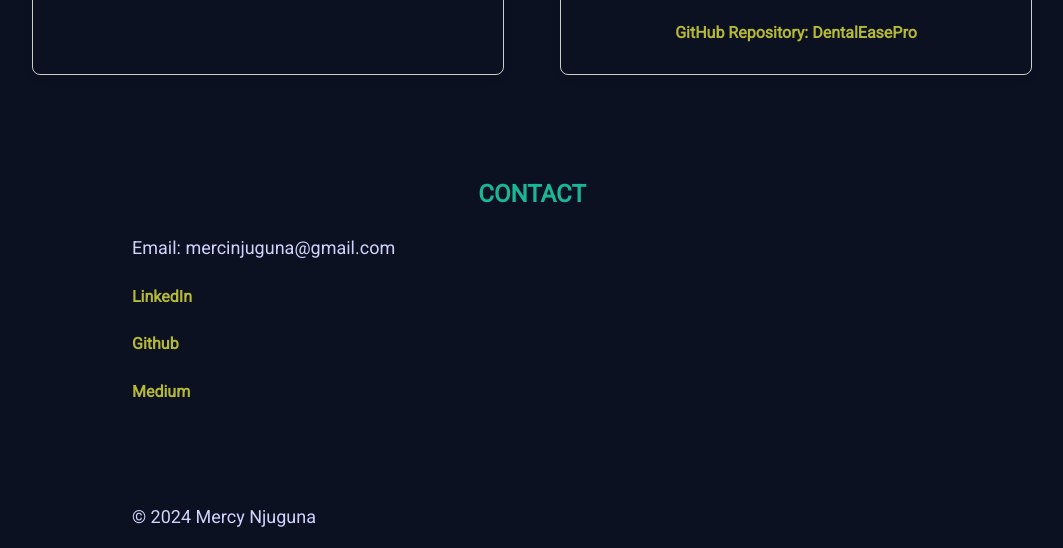
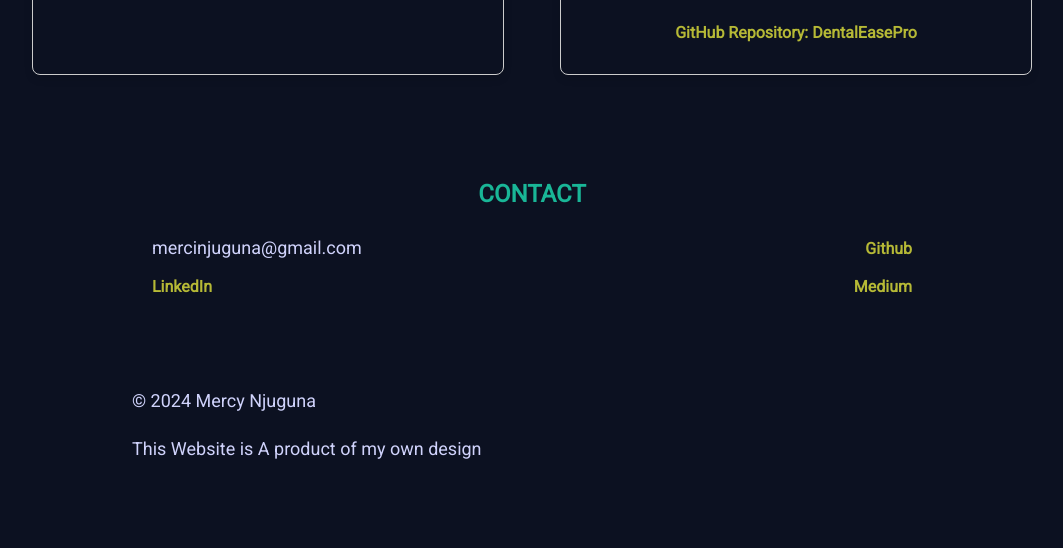
Before and after one commit to MercyNJ/tech-portfolio, a Flask app: page / in a window 1280 px wide. Shown: the part 3804-4352 px from the top of the page, without its empty margins (108-1171 px from the left). After the commit the page ends 4263 px from the top, so only its background shows below. Run offline with Flask 3, Linux system fonts and the light colour scheme.

Commit message:
stled the contacts section

```diff
--- a/static/style.css
+++ b/static/style.css
@@ -253,3 +253,44 @@
     font-weight: bold;
     filter: brightness(130%);
 }
+
+/*Contact section */
+
+.contact-links {
+    display: flex;
+    justify-content: space-around;
+}
+
+.left-links, .right-links {
+    width: 45%;
+}
+
+.left-links {
+    text-align: left;
+}
+
+.right-links {
+    text-align: right;
+}
+
+.left-links p,
+.right-links p {
+    margin: 8px 0;
+}
+
+@media (max-width: 768px) {
+    .contact-links {
+        flex-direction: column;
+        align-items: center;
+    }
+
+    .left-links, .right-links {
+        width: 100%;
+        text-align: center;
+    }
+
+    .right-links {
+        text-align: center;
+        margin-top: 10px;
+    }
+}
--- a/templates/index.html
+++ b/templates/index.html
@@ -160,10 +160,16 @@
     <section id="contact">
         <div class="content">
             <h2>Contact</h2>
-            <p>Email: mercinjuguna@gmail.com</p>
-            <p><a href="https://www.linkedin.com/in/">LinkedIn</a></p>
-            <p><a href="https://github.com/">Github</a></p>
-            <p><a href="https://medium.com/@m">Medium</a></p>
+	    <div class="contact-links">
+	      <div class="left-links">
+                <p>mercinjuguna@gmail.com</p>
+                <p><a href="https://www.linkedin.com/in/">LinkedIn</a></p>
+	      </div>
+	      <div class="right-links">
+                <p><a href="https://github.com/">Github</a></p>
+                <p><a href="https://medium.com/@m">Medium</a></p>
+	      </div>
+	    </div>
         </div>
     </section>
 
```
